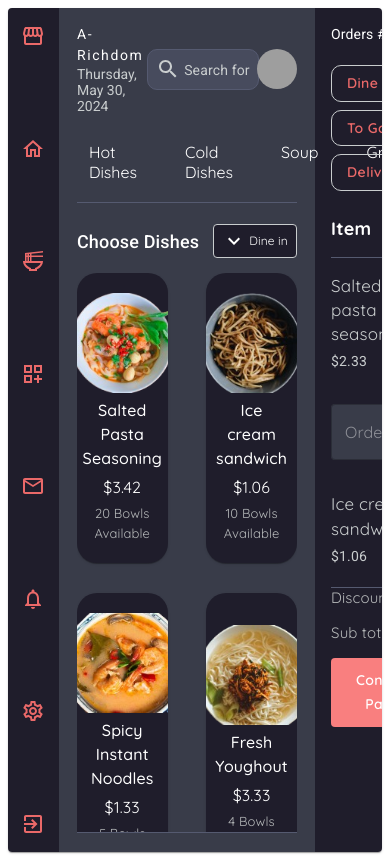
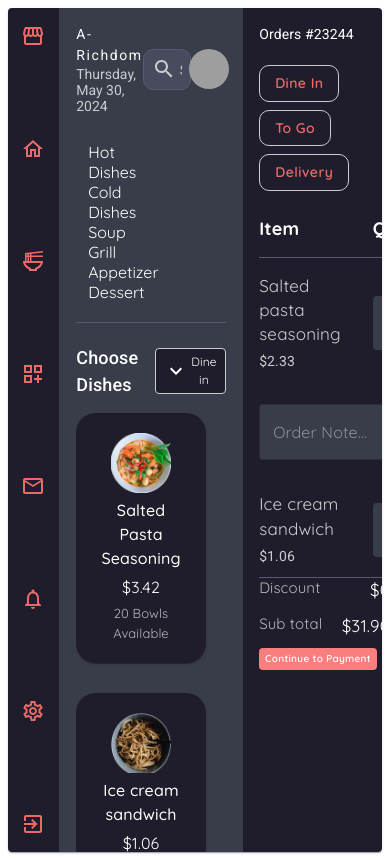
Before and after one commit to A-Richdom/FOOD-ORDERING-WEBITE, a React (Vite) app: page / in a window 390 px wide. Built offline with nearby package versions, Linux system fonts and the light colour scheme; grey boxes are pictures that could not be loaded.

Commit message:
Responsiveness of the Selected Dishes Page

```diff
--- a/src/Components/Homepage.jsx
+++ b/src/Components/Homepage.jsx
@@ -148,10 +148,7 @@ const StyledInputBase = styled(InputBase)(({ theme }) => ({
 }));
 
 const useStyles = makeStyles((theme) => ({
-    // divContainer: {
-    //     width: '100%',
-    //
-    // },
+
     cardWrapper: {
         width: '100%',
         height: '100vh',
@@ -201,7 +198,7 @@ const useStyles = makeStyles((theme) => ({
     },
     navBar2: {
         display: 'flex',
-        flexWrap: 'wra',
+        flexWrap: 'wrap',
         listStyle: 'none',
         padding: 12,
         paddingBottom: '20px',
@@ -302,9 +299,6 @@ const useStyles = makeStyles((theme) => ({
         '&:hover': {
             backgroundColor: '#393C49 !important'
         },
-        // '&:hover $dineInIcon': {
-        //     transform: 'rotate(180deg)',
-        // },
         '&:focus $dineInIcon': {
             transform: 'rotate(180deg)',
         },
@@ -326,6 +320,9 @@ const useStyles = makeStyles((theme) => ({
         textAlign: 'center',
         justifyContent: 'space-between',
         height: '25%',
+        '@media (max-width: 400px)': {
+            height: '15%'
+        },
         overflowY: 'scroll !important',
         borderBottom: '1px solid #555a70',
         '&::-webkit-scrollbar': {
@@ -334,6 +331,12 @@ const useStyles = makeStyles((theme) => ({
     },
     dishCard: {
         width: '23%',
+        '@media (max-width: 600px)': {
+            width: '30%'
+        },
+        '@media (max-width: 400px)': {
+            width: '60%'
+        },
         backgroundColor: '#1F1D2B !important',
         display: 'flex',
         flexDirection: 'column',
@@ -347,6 +350,14 @@ const useStyles = makeStyles((theme) => ({
     dishImg: {
         width: '100px',
         height: '100px',
+        '@media (max-width: 600px)': {
+            width: '80px',
+            height: '80px'
+        },
+        '@media (max-width: 400px)': {
+            width: '60px',
+            height: '60px'
+        }
     },
     //Right Bar...//
     rightBar: {
@@ -358,7 +369,6 @@ const useStyles = makeStyles((theme) => ({
     },
     rightBarChildren: {
         width: '100% !important',
-        // border: '1px solid yellow'
     },
     orderBtnWrapper: {
         display: 'flex !important',
@@ -490,6 +500,7 @@ const useStyles = makeStyles((theme) => ({
     },
     paymentWrapper: {
         display: 'flex',
+        flexWrap: 'wrap !important',
         flexDirection: 'column',
         gap: '10px'
     },
@@ -861,7 +872,17 @@ const Homepage = () => {
                                     textTransform: 'none',
                                     fontFamily: 'Quicksand',
                                     fontSize: '14px',
-                                    fontWeight: '600' }}>
+                                    fontWeight: '600',
+                                    '@media (max-width: 600px)': {
+                                        fontSize: '12px',
+                                        padding: '8px',
+                                      },
+                                      '@media (max-width: 400px)': {
+                                        width: '90%',
+                                        fontSize: '10px',
+                                        padding: '2px',
+                                      },
+                                }}>
                                 Continue to Payment
                             </Button>
                         </div>
```
